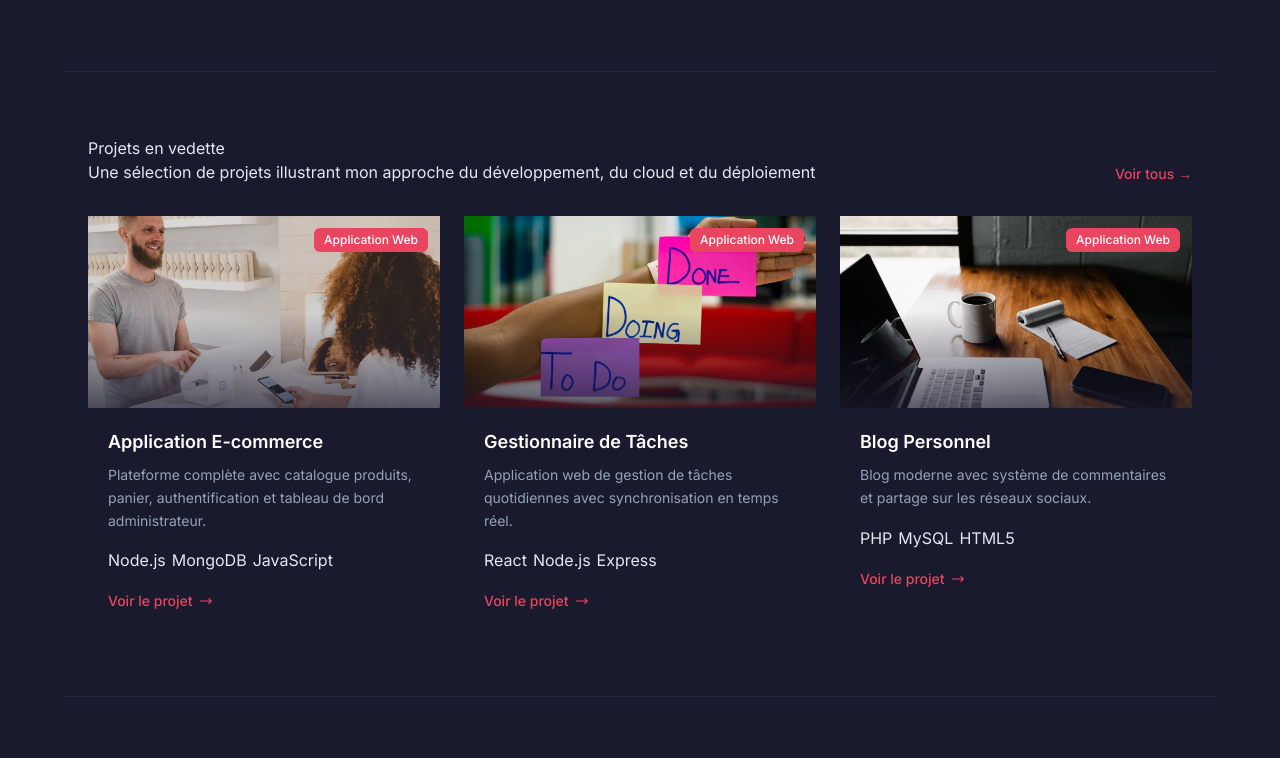
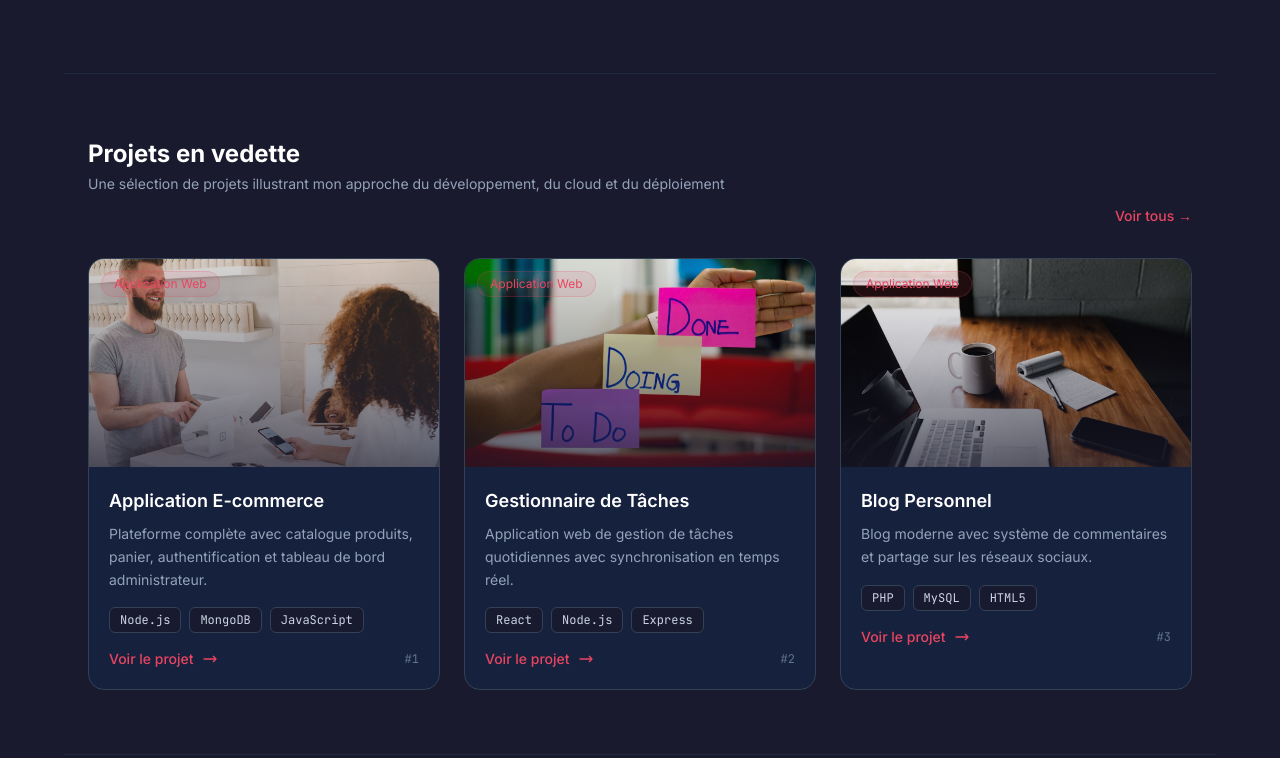
Before and after one commit to seydinalimamoulayeyade/fullStack_portfolio, a website built with Vite: page index.html in a window 1280 px wide. Shown: the part 700-1458 px from the top of the page. Built offline with nearby package versions, Linux system fonts and the light colour scheme.

Commit message:
style: amélioration du style des cartes et des boutons et ajout des animations aux projets mis en avant

```diff
--- a/js/modules/featured-projects.js
+++ b/js/modules/featured-projects.js
@@ -23,67 +23,104 @@ const CATEGORY_BADGE = {
 };
 
 /**
+ * Réactive les animations au scroll pour les éléments injectés dynamiquement.
+ */
+function animateInjectedCards() {
+  const elements = document.querySelectorAll(
+    "#featured-projects [data-animate]:not(.is-visible)",
+  );
+  if (!elements.length) return;
+
+  const observer = new IntersectionObserver(
+    (entries, obs) => {
+      entries.forEach((entry) => {
+        if (!entry.isIntersecting) return;
+        entry.target.classList.add("is-visible");
+        obs.unobserve(entry.target);
+      });
+    },
+    { threshold: 0.15 },
+  );
+
+  elements.forEach((el) => observer.observe(el));
+}
+
+/**
  * Génère une carte projet vedette.
  * @param {object} project
+ * @param {number} index
  * @returns {string}
  */
-function buildFeaturedCard(project) {
+function buildFeaturedCard(project, index = 0) {
   const categoryLabel =
     project.categoryLabel || CATEGORY_BADGE[project.category] || "Autre";
 
-  const tagsHtml = (project.tags || [])
+  const techList = Array.isArray(project.tags)
+    ? project.tags
+    : Array.isArray(project.technologies)
+      ? project.technologies
+      : [];
+
+  const tagsHtml = techList
     .slice(0, 3)
     .map((tag) => `<span class="badge-tech">${escapeHTML(tag)}</span>`)
     .join("");
+
+  const shortText = project.shortDesc || project.shortDescription || "";
 
   const imageBlock = project.image
     ? `
       <img
         src="${escapeHTML(project.image)}"
         alt="${escapeHTML(project.title)}"
-        class="w-full h-full object-cover group-hover:scale-105 transition-transform duration-500"
+        class="featured-card-image"
+        loading="lazy"
       />
     `
     : `
-      <div class="w-full h-full bg-surface flex items-center justify-center">
-        <span class="text-3xl font-bold text-slate-500">
+      <div class="featured-card-image bg-surface flex items-center justify-center">
+        <span class="text-4xl font-bold text-slate-500">
           ${escapeHTML((project.title || "?").charAt(0))}
         </span>
       </div>
     `;
 
   return `
-    <article class="card-project group">
-      <div class="relative overflow-hidden h-48">
+    <article
+      class="featured-card"
+      data-animate
+      style="transition-delay: ${index * 120}ms"
+    >
+      <div class="relative overflow-hidden h-52">
         ${imageBlock}
-        <div class="absolute inset-0 bg-gradient-to-t from-primary via-transparent to-transparent opacity-70"></div>
-        <span
-          class="absolute top-3 right-3 bg-accent text-white text-xs font-medium px-2.5 py-1 rounded-md"
-        >
+        <div class="featured-card-overlay"></div>
+
+        <span class="featured-card-badge absolute top-3 left-3">
           ${escapeHTML(categoryLabel)}
         </span>
       </div>
 
-      <div class="p-5">
-        <h3 class="text-white font-semibold text-lg mb-2 group-hover:text-accent transition-colors">
+      <div class="featured-card-content">
+        <h3 class="featured-card-title">
           ${escapeHTML(project.title)}
         </h3>
 
-        <p class="text-slate-400 text-sm leading-relaxed mb-4">
-          ${escapeHTML(project.shortDesc || "")}
+        <p class="featured-card-text">
+          ${escapeHTML(shortText)}
         </p>
 
-        <div class="flex flex-wrap gap-1.5 mb-4">
+        <div class="flex flex-wrap gap-2 mb-4">
           ${tagsHtml}
         </div>
 
+        <div class="featured-card-footer">
           <a
             href="detailler-projet.html?id=${encodeURIComponent(project.id)}"
-          class="inline-flex items-center gap-1.5 text-accent hover:underline text-sm font-medium"
+            class="featured-card-link"
           >
             Voir le projet
             <svg
-            class="w-3.5 h-3.5"
+              class="w-4 h-4"
               fill="none"
               stroke="currentColor"
               viewBox="0 0 24 24"
@@ -96,6 +133,11 @@ function buildFeaturedCard(project) {
               />
             </svg>
           </a>
+
+          <span class="text-xs text-slate-500 font-mono">
+            #${escapeHTML(String(project.id))}
+          </span>
+        </div>
       </div>
     </article>
   `;
@@ -119,5 +161,9 @@ export function initFeaturedProjects() {
     return;
   }
 
-  container.innerHTML = projects.map(buildFeaturedCard).join("");
+  container.innerHTML = projects
+    .map((project, index) => buildFeaturedCard(project, index))
+    .join("");
+
+  animateInjectedCards();
 }
--- a/style.css
+++ b/style.css
@@ -6,6 +6,7 @@
   html {
     scroll-behavior: smooth;
   }
+
   body {
     @apply bg-primary text-slate-200 font-sans antialiased;
   }
@@ -15,13 +16,111 @@
   .nav-link {
     @apply text-slate-300 hover:text-accent transition-colors duration-200 text-sm font-medium;
   }
+
   .nav-link-active {
     @apply text-accent text-sm font-medium;
   }
+
   .btn-primary {
     @apply inline-flex items-center gap-2 bg-accent hover:bg-accent-hover text-white text-sm font-medium px-5 py-2.5 rounded-lg transition-colors duration-200;
   }
+
   .btn-outline {
     @apply inline-flex items-center gap-2 border border-slate-600 hover:border-accent text-slate-300 hover:text-accent text-sm font-medium px-5 py-2.5 rounded-lg transition-colors duration-200;
   }
+
+  .btn-ghost {
+    @apply inline-flex items-center gap-2 text-slate-400 hover:text-accent text-sm font-medium transition-colors duration-200;
+  }
+
+  .badge-tech {
+    @apply inline-block text-xs font-mono bg-primary/80 border border-slate-700 text-slate-300 px-2.5 py-1 rounded-md;
+  }
+
+  .section-title {
+    @apply text-2xl font-bold text-white mb-1;
+  }
+
+  .section-subtitle {
+    @apply text-slate-400 text-sm mb-8;
+  }
+
+  .card-project {
+    @apply relative overflow-hidden rounded-2xl border border-slate-700 bg-surface/30 transition-all duration-300 hover:-translate-y-2 hover:border-accent hover:shadow-2xl hover:shadow-black/30;
+  }
+
+  .featured-card {
+    @apply relative overflow-hidden rounded-2xl border border-slate-700 bg-surface/30 transition-all duration-300 hover:-translate-y-2 hover:border-accent hover:shadow-2xl hover:shadow-black/30;
+  }
+
+  .featured-card-image {
+    @apply h-52 w-full object-cover transition-transform duration-500 ease-out group-hover:scale-110;
+  }
+
+  .featured-card-overlay {
+    @apply absolute inset-0 bg-gradient-to-t from-primary via-primary/40 to-transparent opacity-70;
+  }
+
+  .featured-card-content {
+    @apply relative p-5;
+  }
+
+  .featured-card-title {
+    @apply text-white text-lg font-semibold mb-2 transition-colors duration-200 group-hover:text-accent;
+  }
+
+  .featured-card-text {
+    @apply text-slate-400 text-sm leading-relaxed mb-4;
+  }
+
+  .featured-card-footer {
+    @apply flex items-center justify-between gap-3 mt-4;
+  }
+
+  .featured-card-link {
+    @apply inline-flex items-center gap-2 text-accent text-sm font-medium hover:underline;
+  }
+
+  .featured-card-badge {
+    @apply inline-flex items-center rounded-full bg-accent/10 border border-accent/20 text-accent text-xs px-3 py-1;
+  }
 }
+
+[data-animate] {
+  opacity: 0;
+  transform: translateY(24px);
+  transition:
+    opacity 0.55s ease,
+    transform 0.55s ease;
+}
+
+[data-animate].is-visible {
+  opacity: 1;
+  transform: translateY(0);
+}
+
+@media (prefers-reduced-motion: reduce) {
+  html {
+    scroll-behavior: auto;
+  }
+
+  [data-animate] {
+    opacity: 1;
+    transform: none;
+    transition: none;
+  }
+
+  .featured-card,
+  .featured-card-image,
+  .card-project,
+  .btn-primary,
+  .btn-outline,
+  .nav-link {
+    transition: none !important;
+  }
+
+  .featured-card:hover,
+  .card-project:hover {
+    transform: none !important;
+  }
+}
```
Lines whose indentation alone changed are shown as unchanged.
